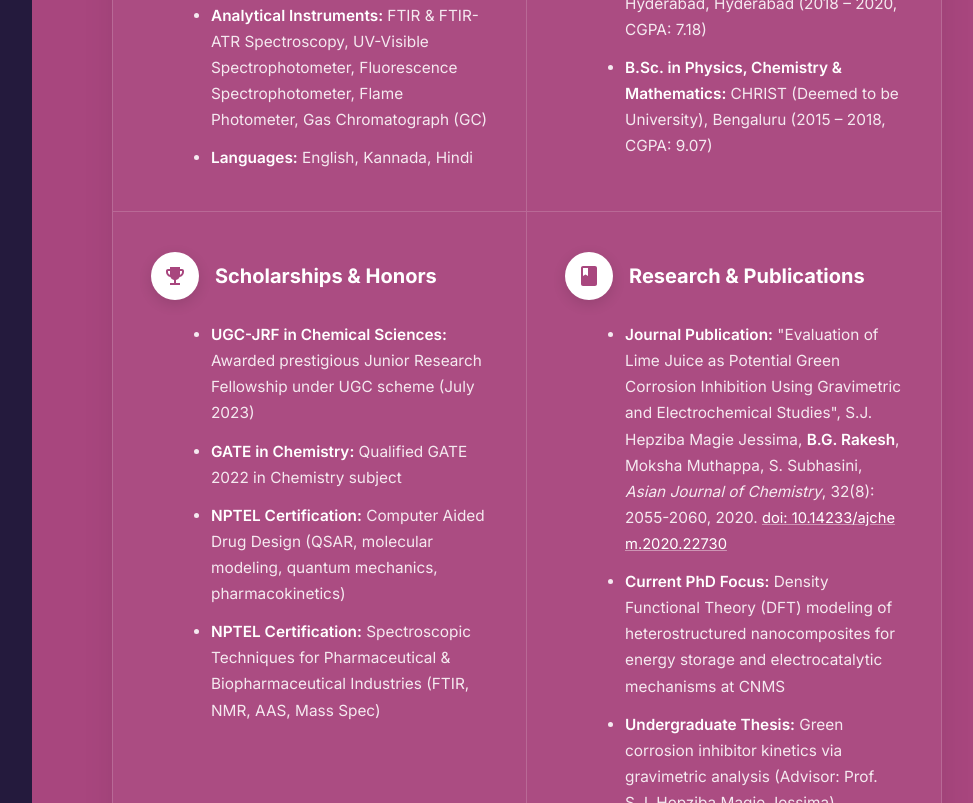
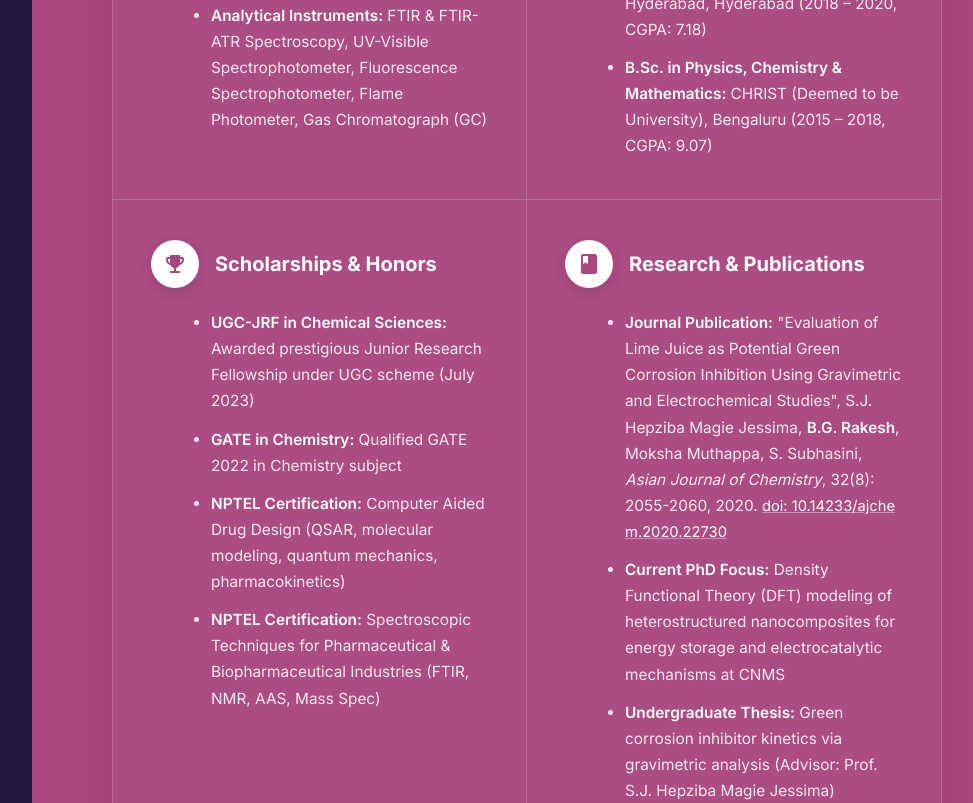
Before and after one commit to 1n-finity/webpage_cube, a plain HTML site: page index.html in a window 1280 px wide. Shown: the part 3345-4148 px from the top of the page, without its empty margins (258-1231 px from the left). Drawn offline with Linux system fonts and the light colour scheme.

Commit message:
Update about me section

```diff
--- a/index.html
+++ b/index.html
@@ -296,7 +296,6 @@
                 <li><span class="bullet-highlight">Analytical Instruments:</span> FTIR &amp; FTIR-ATR Spectroscopy,
                   UV-Visible Spectrophotometer, Fluorescence Spectrophotometer, Flame Photometer, Gas Chromatograph (GC)
                 </li>
-                <li><span class="bullet-highlight">Languages:</span> English, Kannada, Hindi</li>
               </ul>
             </div>
 
```
